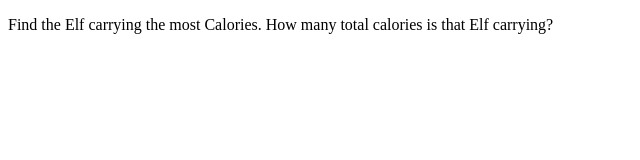
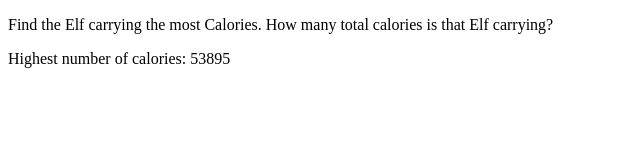
Before and after one commit to bfadeeva/advent-code-01, a plain HTML site: page index.html in a window 1280 px wide. Shown: the whole page, without its empty margins (0-640 px from the left). Drawn offline with Linux system fonts and the light colour scheme.

Commit message:
second commit

```diff
--- a/index.html
+++ b/index.html
@@ -6,6 +6,9 @@
     <title>Advent Code 2022 - Day 1</title>
 </head>
 <body>
-    <p>Find the Elf carrying the most Calories. How many total calories is that Elf carrying?</p>
+    <section>
+        <p>Find the Elf carrying the most Calories. How many total calories is that Elf carrying?</p>
+    </section>
+    <script src="main.js"></script>
 </body>
 </html>
--- a/main.js
+++ b/main.js
@@ -1,7 +1,5 @@
-const para = document.querySelector("p");
-
-/* Wszystkie elfy zadeklarowałam manualnie, czy jest szybszy sposób? W komentarzu na samym dole pozostała część inputu.
-Po prostu zajmuje to bardzo dużo czasu */
+/* Zadeklarowałam 10 elfów manualnie, nie mogłam znaleźć sposobu, jak pracować z taką ilością danych.
+W komentarzu na samym dole pozostała część inputu. */
 
 const elf01 = [8063, 10386, 5705, 8397, 1084, 7661];
 const elf02 = [5800, 2273, 1315, 5801, 6352, 2649, 4140, 2115, 5298, 4441, 4428, 3773, 1076];
@@ -13,6 +11,37 @@ const elf07 = [3801, 6564, 5401, 3913, 3090, 1484, 6227, 1283, 2501, 4601, 5860,
 const elf08 = [19257, 31867];
 const elf09 = [4292, 4518, 1298, 13147, 7463];
 const elf10 = [6784, 1065, 4015, 3154, 6429, 5067, 6535, 5731, 1270, 5870, 4934, 2800];
+
+// funkcja obliczająca sumę elementów w jednym array
+function sumCalories(array) {
+let sum = 0;
+for (let i = 0; i < array.length; i++) {
+    sum += array[i];
+  }
+  return sum;
+}
+
+const sum01 = sumCalories(elf01);
+const sum02 = sumCalories(elf02);
+const sum03 = sumCalories(elf03);
+const sum04 = sumCalories(elf04);
+const sum05 = sumCalories(elf05);
+const sum06 = sumCalories(elf06);
+const sum07 = sumCalories(elf07);
+const sum08 = sumCalories(elf08);
+const sum09 = sumCalories(elf09);
+const sum10 = sumCalories(elf10);
+
+const biggestSum = Math.max(sum01, sum02, sum03, sum04, sum05, sum06, sum07, sum08, sum09, sum10);
+
+const sect = document.querySelector('section');
+const para = document.createElement('p');
+para.textContent = `Highest number of calories: ${biggestSum}`
+sect.appendChild(para);
+
+
+/* pozostała część inputu
+
 const elf11 = [5227, 6294, 6733, 5177, 2773, 6553, 3219, 1446, 7005, 6036, 6872];
 const elf12 = [1721, 4408, 5577, 2799, 2257, 3149, 2389, 3713, 5588, 2324, 4595, 6018, 4926];
 const elf13 = [1233, 4799, 3380, 1975, 1924, 1578, 2338, 1546, 3708, 4020, 5872, 2519, 5334, 4416];
@@ -37,25 +66,6 @@ const elf31 = [6561, 1313, 6624];
 const elf32 = [11571, 3452, 15300, 1518, 14811];
 const elf33 = [3421, 5270, 1676, 6712, 6231, 6617, 6775, 5428, 3497, 5598, 3723];
 
-const elves = [elf02, elf01, elf03, elf04, elf05, elf06, elf07, elf08, elf09, elf10, elf11, elf12, elf13, elf14, elf15, elf16, elf17, elf18, elf19, elf20, elf21, elf22, elf23, elf24, elf25, elf26, elf27, elf28, elf29, elf30, elf31, elf32, elf33];
-
-// funkcja obliczająca sumę elementów w jednym array
-function sumCalories(array) {
-let sum = 0;
-for (let i = 0; i < array.length; i++) {
-    sum += array[i];
-  }
-  return sum;
-}
-
-// szukam jak wywołać tę funkcję na wszystkich elfach i potem sprawdzić, który elf ma najwięcej kalorii
-for (let i = 0; i < elves.length; i++) {
-    sumCalories(elves[i]);
-}
-
-
-/* pozostała część inputu
-
 7879
 7984
 2678
```
